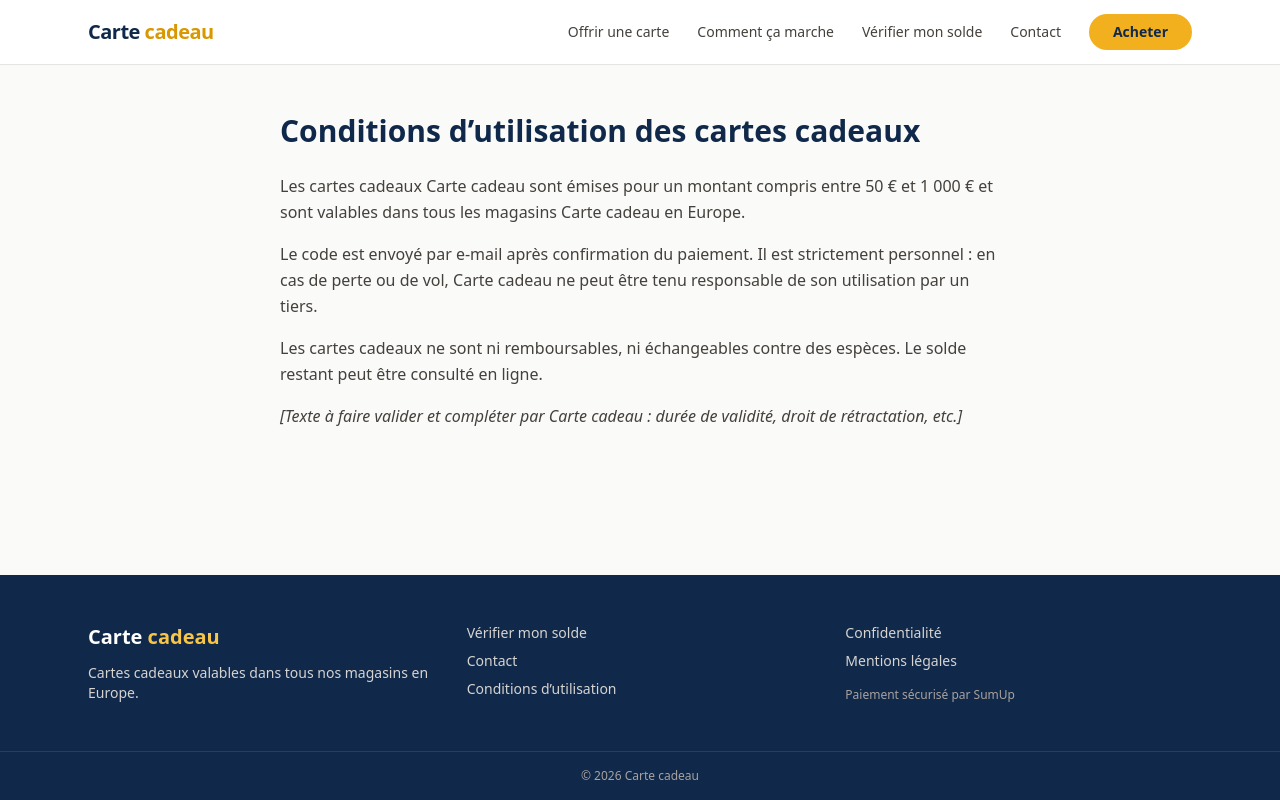
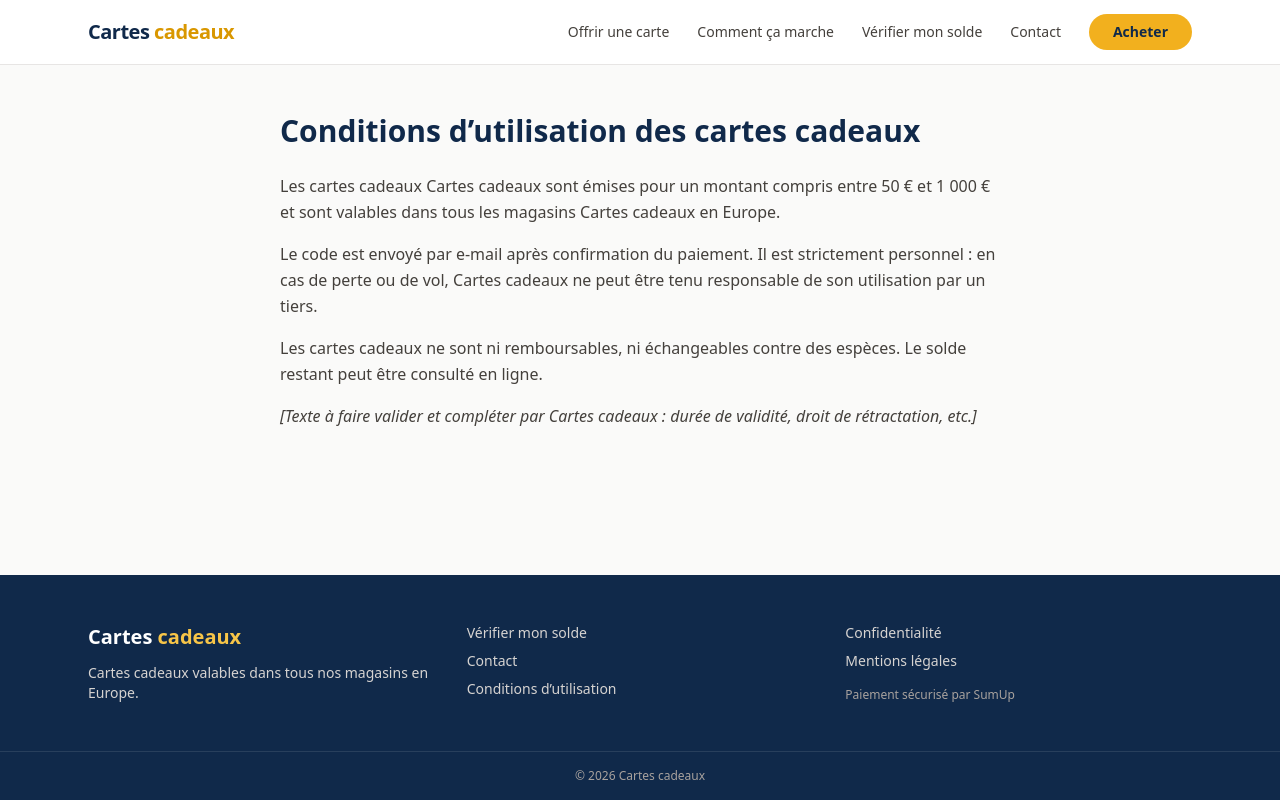
Before and after one commit to Medellin20/cartescadeaux, a Next.js app: page /conditions in a window 1280 px wide. Built offline with nearby package versions, Linux system fonts and the light colour scheme.

Commit message:
New Configss corrts

```diff
--- a/src/app/admin/page.js
+++ b/src/app/admin/page.js
@@ -5,7 +5,7 @@ import { euro } from "@/lib/format";
 import AdminCards from "@/components/AdminCards";
 
 export const dynamic = "force-dynamic";
-export const metadata = { title: "Administration — Carte cadeau", robots: { index: false, follow: false } };
+export const metadata = { title: "Administration — Cartes cadeaux", robots: { index: false, follow: false } };
 
 export default async function Admin({ searchParams }) {
   if (!(await getSession())) redirect("/admin/login"); // double contrôle en plus du middleware
@@ -42,7 +42,7 @@ export default async function Admin({ searchParams }) {
         <table className="w-full text-left text-sm">
           <thead className="bg-stone-100 text-xs uppercase text-stone-500"><tr><th className="p-3">Date</th><th className="p-3">Acheteur</th><th className="p-3">Enseigne</th><th className="p-3">Montant</th><th className="p-3">Statut</th></tr></thead>
           <tbody>{orders.map((o) => (
-            <tr key={o.id} className="border-t border-stone-100"><td className="p-3">{new Date(o.created_at).toLocaleString("fr-FR")}</td><td className="p-3">{o.buyer_email}</td><td className="p-3">{o.brand || "Carte cadeau"}</td><td className="p-3">{euro(o.amount_cents)}</td><td className="p-3">{o.status}</td></tr>
+            <tr key={o.id} className="border-t border-stone-100"><td className="p-3">{new Date(o.created_at).toLocaleString("fr-FR")}</td><td className="p-3">{o.buyer_email}</td><td className="p-3">{o.brand || "Cartes cadeaux"}</td><td className="p-3">{euro(o.amount_cents)}</td><td className="p-3">{o.status}</td></tr>
           ))}</tbody>
         </table>
       </div>
--- a/src/app/conditions/page.js
+++ b/src/app/conditions/page.js
@@ -1,12 +1,12 @@
 import Page from "@/components/Page";
-export const metadata = { title: "Conditions d’utilisation — Carte cadeau" };
+export const metadata = { title: "Conditions d’utilisation — Cartes cadeaux" };
 export default function Conditions() {
   return (
     <Page title="Conditions d’utilisation des cartes cadeaux">
-      <p>Les cartes cadeaux Carte cadeau sont émises pour un montant compris entre 50 € et 1 000 € et sont valables dans tous les magasins Carte cadeau en Europe.</p>
-      <p>Le code est envoyé par e-mail après confirmation du paiement. Il est strictement personnel : en cas de perte ou de vol, Carte cadeau ne peut être tenu responsable de son utilisation par un tiers.</p>
+      <p>Les cartes cadeaux Cartes cadeaux sont émises pour un montant compris entre 50 € et 1 000 € et sont valables dans tous les magasins Cartes cadeaux en Europe.</p>
+      <p>Le code est envoyé par e-mail après confirmation du paiement. Il est strictement personnel : en cas de perte ou de vol, Cartes cadeaux ne peut être tenu responsable de son utilisation par un tiers.</p>
       <p>Les cartes cadeaux ne sont ni remboursables, ni échangeables contre des espèces. Le solde restant peut être consulté en ligne.</p>
-      <p><em>[Texte à faire valider et compléter par Carte cadeau : durée de validité, droit de rétractation, etc.]</em></p>
+      <p><em>[Texte à faire valider et compléter par Cartes cadeaux : durée de validité, droit de rétractation, etc.]</em></p>
     </Page>
   );
 }
--- a/src/app/confidentialite/page.js
+++ b/src/app/confidentialite/page.js
@@ -1,12 +1,12 @@
 import Page from "@/components/Page";
-export const metadata = { title: "Politique de confidentialité — Carte cadeau" };
+export const metadata = { title: "Politique de confidentialité — Cartes cadeaux" };
 export default function Confidentialite() {
   return (
     <Page title="Politique de confidentialité">
       <p>Nous collectons uniquement les données nécessaires à l’émission de votre carte cadeau : nom, adresse e-mail (acheteur et destinataire) et message éventuel.</p>
       <p>Les paiements sont traités par SumUp ; aucune donnée bancaire n’est stockée sur nos serveurs. Vos données sont hébergées chez Supabase et ne sont pas revendues.</p>
       <p>Vous pouvez exercer vos droits d’accès, de rectification et de suppression via la page <a className="underline" href="/contact">Contact</a>.</p>
-      <p><em>[Texte à faire valider par Carte cadeau (RGPD).]</em></p>
+      <p><em>[Texte à faire valider par Cartes cadeaux (RGPD).]</em></p>
     </Page>
   );
 }
--- a/src/app/contact/page.js
+++ b/src/app/contact/page.js
@@ -1,11 +1,11 @@
 import Page from "@/components/Page";
-export const metadata = { title: "Contact — Carte cadeau" };
+export const metadata = { title: "Contact — Cartes cadeaux" };
 export default function Contact() {
   return (
     <Page title="Contact">
       <p>Une question sur votre carte cadeau ? Écrivez-nous en précisant votre numéro de commande (visible sur la page de confirmation).</p>
       <p><a className="btn-dark" href="mailto:contact@votre-domaine.com">contact@votre-domaine.com</a></p>
-      <p className="text-sm"><em>Remplacez cette adresse par celle de Carte cadeau.</em></p>
+      <p className="text-sm"><em>Remplacez cette adresse par celle de Cartes cadeaux.</em></p>
     </Page>
   );
 }
--- a/src/app/layout.js
+++ b/src/app/layout.js
@@ -4,10 +4,10 @@ import Header from "@/components/Header";
 import Footer from "@/components/Footer";
 
 export const metadata = {
-  title: "Carte cadeau",
+  title: "Cartes cadeaux",
   description: "Offrez une carte cadeau. De 50 € à 1 000 €, livraison instantanée par e-mail, valable dans tous nos magasins en Europe.",
   robots: { index: true, follow: true },
-  openGraph: { title: "Carte cadeau", type: "website", locale: "fr_FR", siteName: "Carte cadeau" },
+  openGraph: { title: "Cartes cadeaux", type: "website", locale: "fr_FR", siteName: "Cartes cadeaux" },
 };
 export const viewport = { width: "device-width", initialScale: 1 };
 
--- a/src/app/mentions-legales/page.js
+++ b/src/app/mentions-legales/page.js
@@ -1,9 +1,9 @@
 import Page from "@/components/Page";
-export const metadata = { title: "Mentions légales — Carte cadeau" };
+export const metadata = { title: "Mentions légales — Cartes cadeaux" };
 export default function Mentions() {
   return (
     <Page title="Mentions légales">
-      <p>Éditeur : Carte cadeau — [raison sociale, forme juridique, capital, adresse, numéro d’immatriculation, TVA].</p>
+      <p>Éditeur : Cartes cadeaux — [raison sociale, forme juridique, capital, adresse, numéro d’immatriculation, TVA].</p>
       <p>Directeur de la publication : [à compléter].</p>
       <p>Hébergement : [hébergeur à compléter].</p>
     </Page>
--- a/src/app/merci/page.js
+++ b/src/app/merci/page.js
@@ -4,7 +4,7 @@ import { maskEmail } from "@/lib/format";
 import Refresher from "@/components/Refresher";
 
 export const dynamic = "force-dynamic";
-export const metadata = { title: "Confirmation — Carte cadeau", robots: { index: false } };
+export const metadata = { title: "Confirmation — Cartes cadeaux", robots: { index: false } };
 
 const UUID = /^[0-9a-f-]{36}$/i;
 
--- a/src/app/solde/page.js
+++ b/src/app/solde/page.js
@@ -1,5 +1,5 @@
 import BalanceForm from "@/components/BalanceForm";
-export const metadata = { title: "Vérifier mon solde — Carte cadeau" };
+export const metadata = { title: "Vérifier mon solde — Cartes cadeaux" };
 export default function Solde() {
   return (
     <section className="container-p max-w-lg py-14">
--- a/src/components/Footer.js
+++ b/src/components/Footer.js
@@ -5,7 +5,7 @@ export default function Footer() {
     <footer className="mt-16 bg-brand-900 text-stone-300">
       <div className="container-p grid gap-8 py-12 sm:grid-cols-3">
         <div>
-          <p className="text-xl font-extrabold text-white">Carte <span className="text-accent-400">cadeau</span></p>
+          <p className="text-xl font-extrabold text-white">Cartes <span className="text-accent-400">cadeaux</span></p>
           <p className="mt-3 text-sm">Cartes cadeaux valables dans tous nos magasins en Europe.</p>
         </div>
         <ul className="space-y-2 text-sm">
@@ -19,7 +19,7 @@ export default function Footer() {
           <li className="pt-2 text-xs text-stone-400">Paiement sécurisé par SumUp</li>
         </ul>
       </div>
-      <div className="border-t border-white/10 py-4 text-center text-xs text-stone-400">© {new Date().getFullYear()} Carte cadeau</div>
+      <div className="border-t border-white/10 py-4 text-center text-xs text-stone-400">© {new Date().getFullYear()} Cartes cadeaux</div>
     </footer>
   );
 }
--- a/src/components/GiftCardPreview.js
+++ b/src/components/GiftCardPreview.js
@@ -1,7 +1,7 @@
-export default function GiftCardPreview({ amount = 50, brand = "Carte cadeau" }) {
+export default function GiftCardPreview({ amount = 50, brand = "Cartes cadeaux" }) {
   return (
     <div className="gift-card">
-      <div className="gift-card-top"><span className="gift-card-logo">◎ Carte cadeau</span><span className="gift-card-label">CARTE CADEAU</span></div>
+      <div className="gift-card-top"><span className="gift-card-logo">◎ Cartes cadeaux</span><span className="gift-card-label">CARTE CADEAU</span></div>
       <div className="gift-card-chip" aria-hidden="true"><span /></div>
       <p className="gift-card-brand">{brand}</p>
       <div className="gift-card-bottom"><span className="gift-card-digits" aria-hidden="true">•••• •••• •••• ••••</span><div className="gift-card-value">{Number.isFinite(amount) ? amount.toLocaleString("fr-FR") : "—"} €<small>EUR</small></div></div>
--- a/src/components/Header.js
+++ b/src/components/Header.js
@@ -15,7 +15,7 @@ export default function Header() {
     <header className="sticky top-0 z-40 border-b border-stone-200 bg-white/90 backdrop-blur">
       <div className="container-p flex h-16 items-center justify-between">
         <Link href="/" className="text-xl font-extrabold tracking-tight text-brand-900">
-          Carte <span className="text-accent-600">cadeau</span>
+          Cartes <span className="text-accent-600">cadeaux</span>
         </Link>
         <nav className="hidden items-center gap-7 md:flex">
           {links.map((l) => (
--- a/src/lib/email.js
+++ b/src/lib/email.js
@@ -7,7 +7,7 @@ export async function sendGiftCardEmail({ to, code, amountCents, recipientName,
   const html = `<!doctype html><html lang="fr"><body style="margin:0;background:#f5f5f4;font-family:Arial,sans-serif;color:#1c1917">
   <div style="max-width:560px;margin:0 auto;padding:24px">
     <div style="background:#10294a;color:#fff;padding:24px;border-radius:16px 16px 0 0;text-align:center">
-      <h1 style="margin:0;font-size:22px">Carte cadeau</h1><p style="margin:6px 0 0;opacity:.8">Votre carte cadeau</p></div>
+      <h1 style="margin:0;font-size:22px">Cartes cadeaux</h1><p style="margin:6px 0 0;opacity:.8">Votre carte cadeau</p></div>
     <div style="background:#fff;padding:28px;border-radius:0 0 16px 16px">
       <p>Bonjour${recipientName ? " " + esc(recipientName) : ""},</p>
       <p>${senderName ? esc(senderName) + " vous offre" : "Voici"} une carte cadeau d'une valeur de <strong>${euro(amountCents)}</strong>.</p>
```
Also changed, not shown: 1 other file (tests, documents, lock files or other folders).
